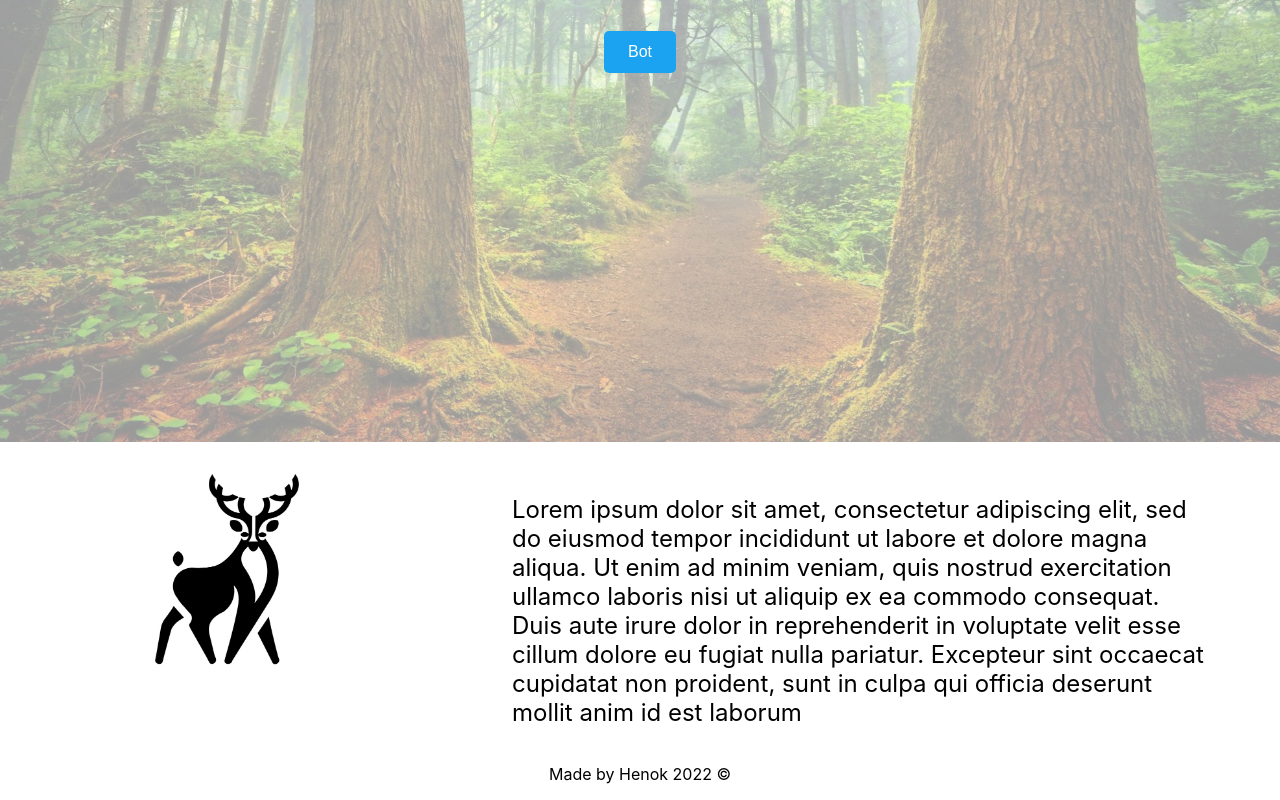
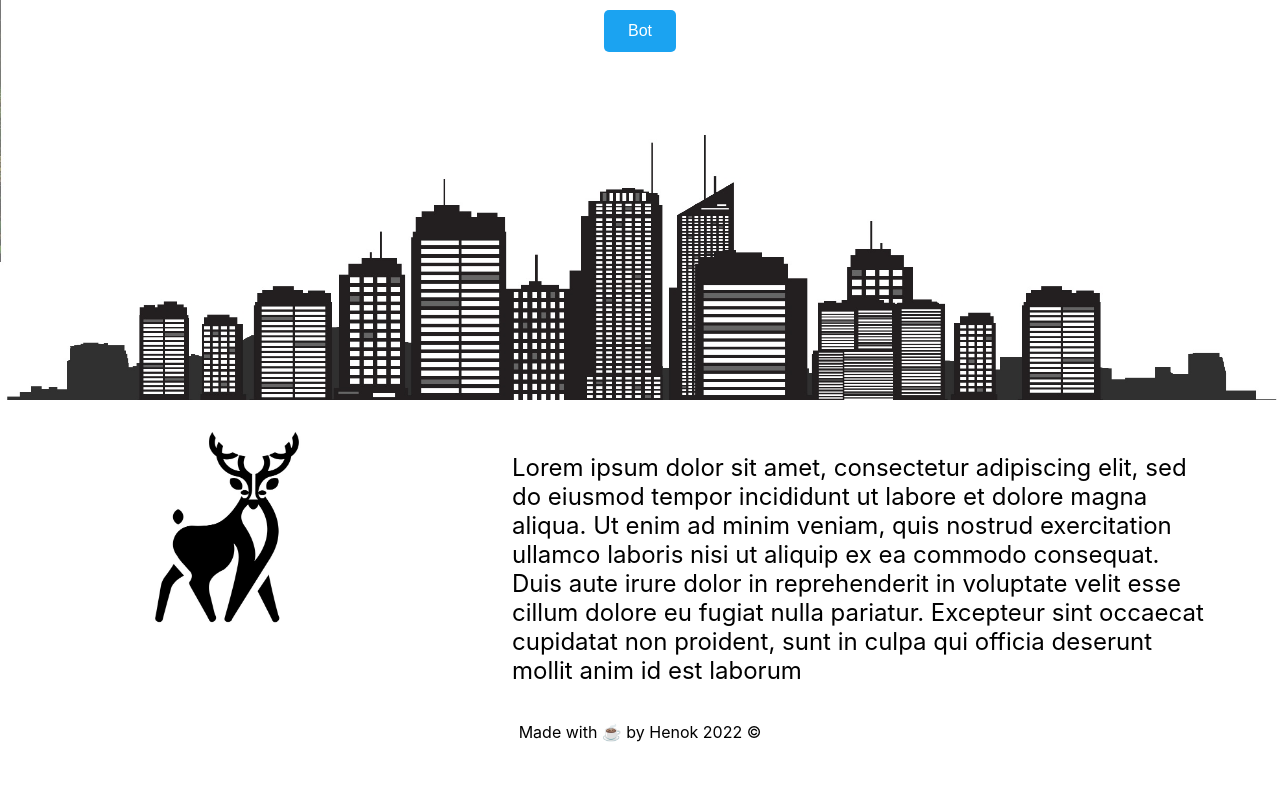
Before and after one commit to HenokB/Wonder, a Next.js app: page / in a window 1280 px wide. Shown: the part 360-1160 px from the top of the page. After the commit the page ends 1118 px from the top, so only its background shows below. Built offline with nearby package versions, Linux system fonts and the light colour scheme.

Commit message:
add ui changes

```diff
--- a/pages/index.js
+++ b/pages/index.js
@@ -10,7 +10,7 @@ const Home = () => {
     <div className='mainPage'>
       <Navbar/>
       <Animals />
-      <p className={styles.footer}>Made by Henok 2022 ©</p>
+      <p className={styles.footer}>Made with ☕️ by Henok 2022 ©</p>
     </div>
   )
 }
--- a/styles/Home.module.css
+++ b/styles/Home.module.css
@@ -28,7 +28,7 @@
   font-family: monospace;
 }
 .container img{
-  opacity: 40%;
+  opacity: 100%;
 }
 
 
```
Also changed, not shown: public/bg.jpg.
